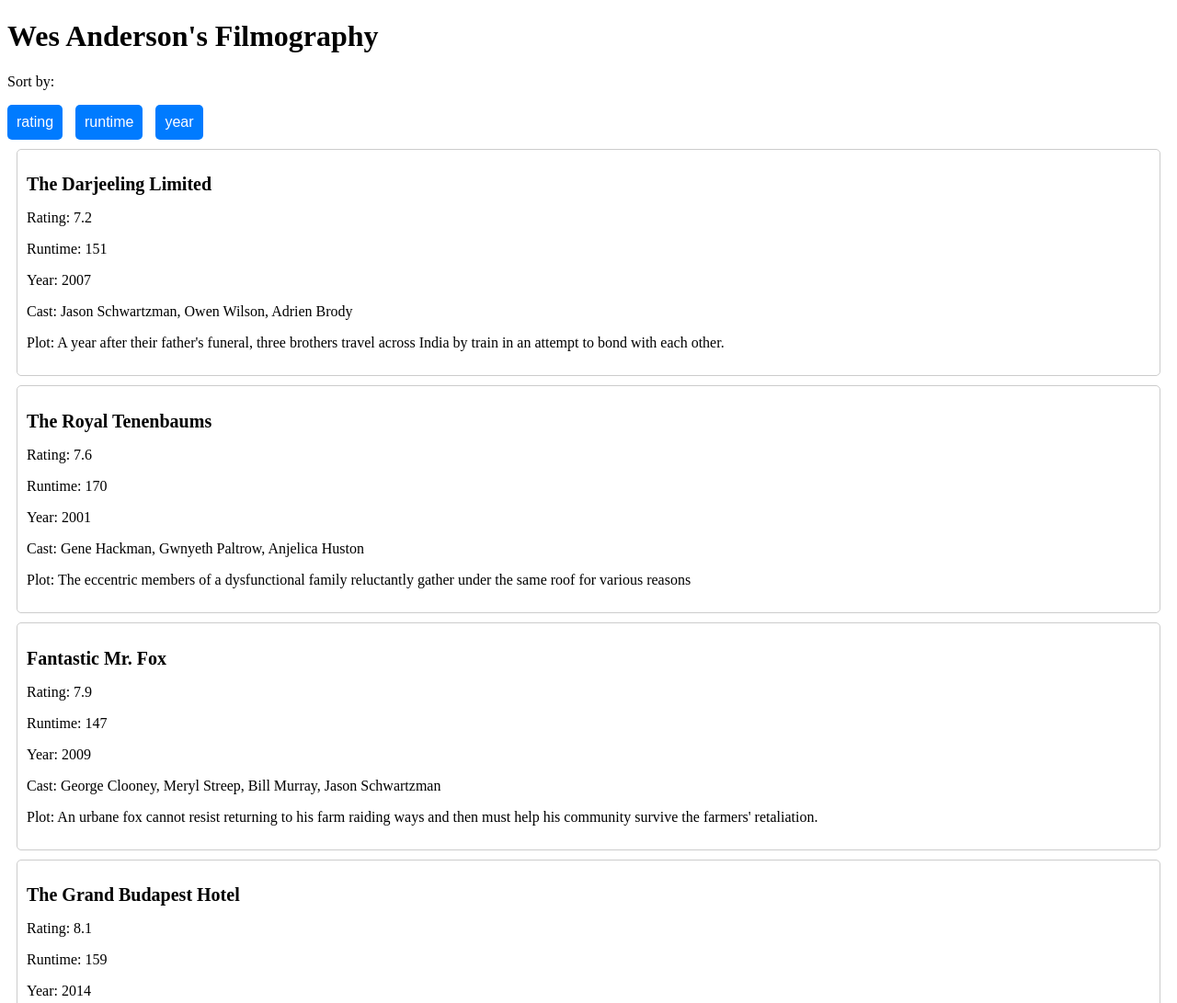
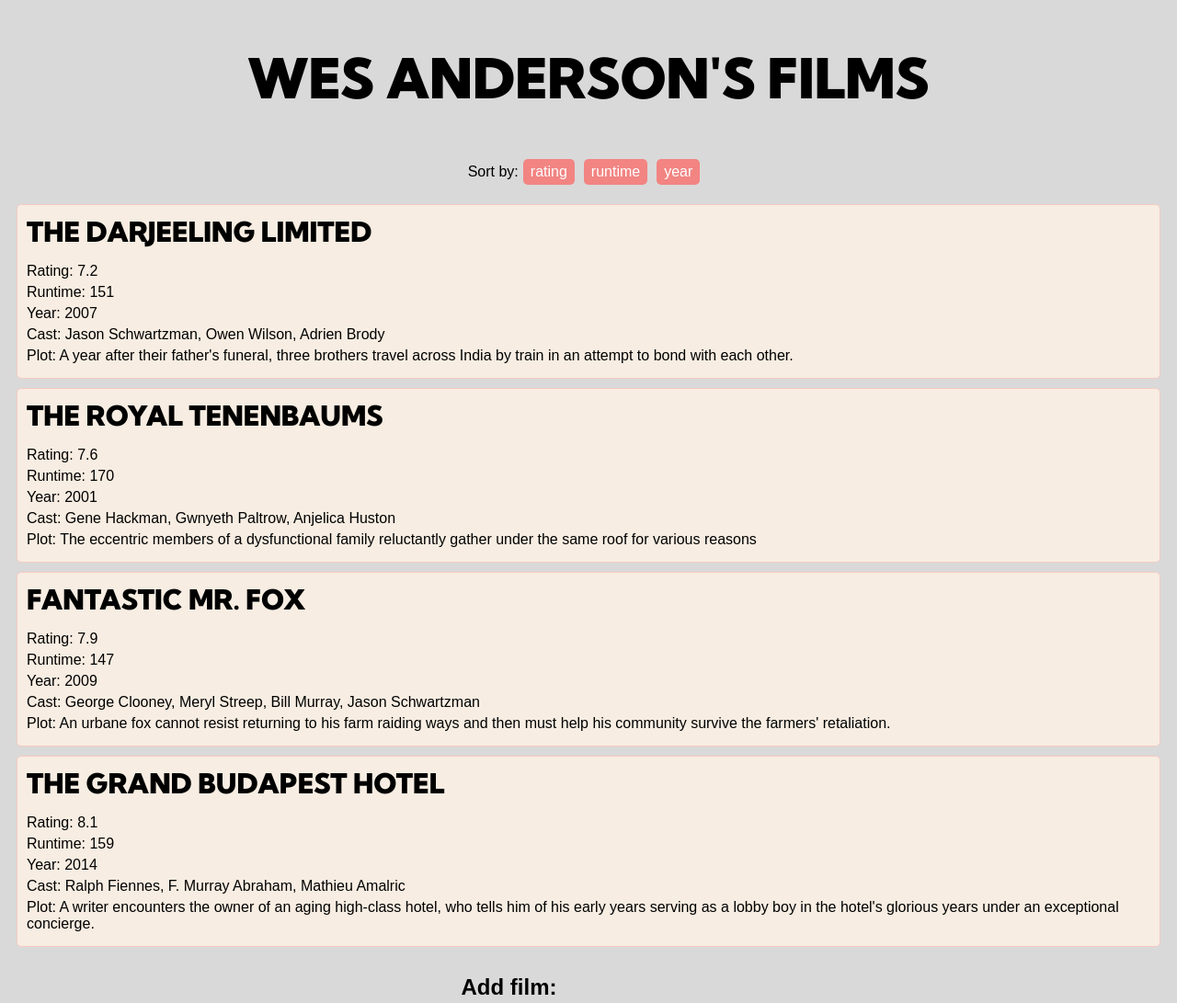
Before and after one commit to lucfercas/Movie-Data, a plain HTML site: page index.html in a window 1280 px wide. Shown: the top 1091 px of the page at 92% size. Drawn offline with Linux system fonts and the light colour scheme.

Commit message:
edit style

```diff
--- a/index.html
+++ b/index.html
@@ -4,13 +4,18 @@
     <meta charset="UTF-8">
     <meta http-equiv="X-UA-Compatible" content="IE=edge">
     <meta name="viewport" content="width=device-width, initial-scale=1.0">
+
+    <link rel="preconnect" href="https://fonts.googleapis.com">
+    <link rel="preconnect" href="https://fonts.gstatic.com" crossorigin>
+    <link href="https://fonts.googleapis.com/css2?family=Kumbh+Sans:wght@900&display=swap" rel="stylesheet">
+
     <title>Movie Data</title>
     <link rel="stylesheet" href="style.css">
 
 </head>
 <body>
     <main>
-    <h1>Wes Anderson's Filmography</h1>
+    <h1>WES ANDERSON'S FILMS</h1>
         <nav id="buttons">
             <p>Sort by:</p>
             <button id="rating">rating</button>
@@ -18,8 +23,12 @@
             <button id="year">year</button>
         </nav>
 
-        <section id="films"></section>
+        <section>
+            <div id="films"></div>
+        </section>
+
         <section class="form-container">
+            <h2>Add film:</h2>
             <form id="add-movie-form">
                 <label for="title">Title:</label>
                 <input type="text" id="title" name="title" required>
--- a/style.css
+++ b/style.css
@@ -2,37 +2,83 @@
     box-sizing: border-box;
 }
 
+body{
+  background-color: #d9d9d9;
+}
+
+main{
+    display: flex;
+    flex-direction: column;
+    align-items: center;
+    width: 100%;
+    height: 100vh;
+    margin: 0;
+}
+
+h1{
+  font-family:'Kumbh Sans', sans-serif;
+  font-weight: bold;
+  font-size: 60px;
+}
+
+h2{
+  font-family: Arial, Helvetica, sans-serif;
+}
+
+nav{
+  display: flex;
+  align-items: center;
+  font-family: Arial, Helvetica, sans-serif;
+}
+
+nav p{
+  margin-right: 5px;
+}
+
 /* Style for the movie cards */
 .movie-card {
-    border: 1px solid #ccc;
+    display: flex;
+    flex-direction: column;
+    border: 1px solid #F5CAC3;
+    background-color: #F7EDE2;
     border-radius: 5px;
     margin: 10px;
     padding: 10px;
+    font-family: Arial, Helvetica, sans-serif;
   }
 
   /* Style for the movie titles */
 .movie-title {
-    font-size: 20px;
+    font-size: 30px;
     font-weight: bold;
-    margin-bottom: 10px;
+    font-family: 'Kumbh Sans', sans-serif;
+    text-transform: uppercase;
+    margin: auto auto auto 0;
+    margin-bottom: 15px;
+    text-align: left;
+
 }
 
   /* Style for the movie details */
-  .movie-details {
+.movie-card p {
     font-size: 16px;
+    font-family: Arial, Helvetica, sans-serif;
     margin-bottom: 5px;
+    margin-top: 0%;
 }
 
   /* Style for the sort buttons */
-  .sort-button {
-    background-color: #007bff;
+.sort-button, form button{
+    background-color: #F28482;
     border: none;
     border-radius: 5px;
     color: #fff;
     cursor: pointer;
     font-size: 16px;
     margin-right: 10px;
-    padding: 10px;
+    padding: 8px;
+    height: 28px;
+    line-height: 10px;
 }
 
 form {
@@ -42,8 +88,14 @@
     margin-top: 20px;
 }
 
+/* .form-container{
+  display: flex;
+  border: 2px solid #F28482;
+} */
+
 form label {
     font-size: 1.2rem;
+    font-family: Arial, Helvetica, sans-serif;
     margin-bottom: 10px;
 }
 
@@ -75,7 +127,3 @@
 form input[type="submit"]:active {
     background-color: #005cbf;
 }
-
-  form input[type="submit"]:focus {
-    outline: none;
-  }
```
Lines whose indentation alone changed are shown as unchanged.
